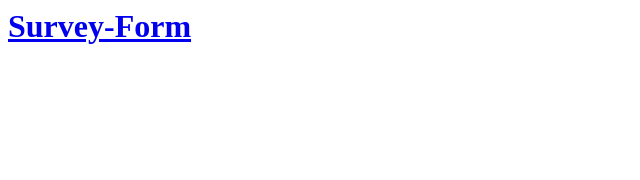
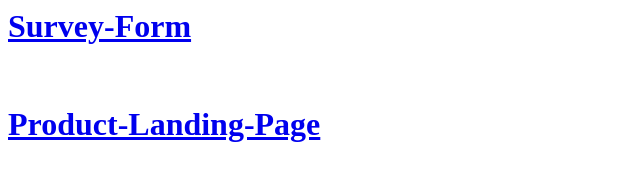
Before and after one commit to mouhammad-raddad/mouhammad-raddad.github.io, a plain HTML site: page index.html in a window 1280 px wide. Shown: the whole page, without its empty margins (0-640 px from the left). Drawn offline with Linux system fonts and the light colour scheme.

Commit message:
add link for second project

```diff
--- a/index.html
+++ b/index.html
@@ -10,5 +10,10 @@
     <h1>
 		<a href="https://mouhammad-raddad.github.io/Survey-Form/">Survey-Form</a>
     </h1>
+    <br>
+    <h1>
+		<a href="https://mouhammad-raddad.github.io/Product-Landing-Page">Product-Landing-Page</a>
+    </h1>
+    <br>
   </body>
 </html>
```
